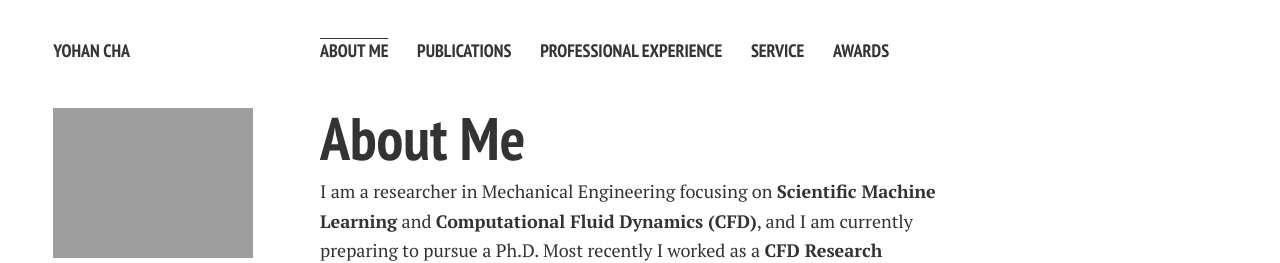
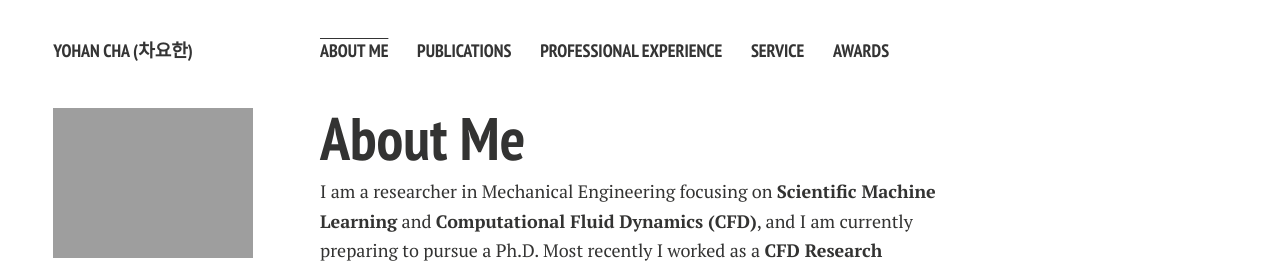
Before and after one commit to powerfulsmooth/powerfulsmooth.github.io, a Jekyll site: the page built from index.md, in a window 1280 px wide. Shown: the top 263 px of the page. Built offline with Jekyll 4.4.1, drawn with Linux system fonts in a browser that asks for light colours; nearby versions of some CDN libraries; comment, search, counter and statistics services are not loaded; a style sheet for code colours, icons or effects is not loaded; our own code applies the rules of GitHub Pages for plain Markdown files.

Commit message:
Add files via upload

```diff
--- a/_config.yml
+++ b/_config.yml
@@ -1,4 +1,4 @@
-title: Yohan Cha
+title: Yohan Cha (차요한)
 description: Scientific Machine Learning & Computational Fluid Dynamics
 # Comment out url when working locally to resolve base urls correctly
 url: https://powerfulsmooth.github.io
```
